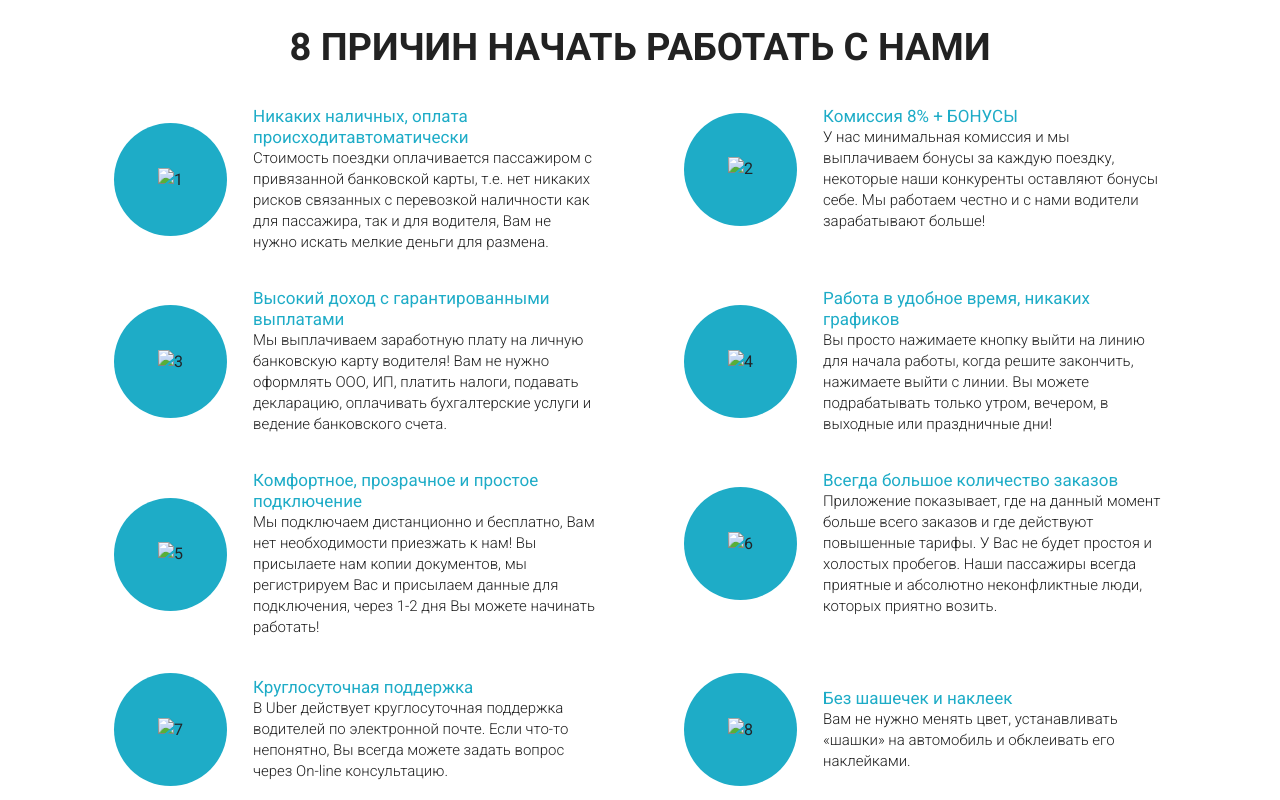
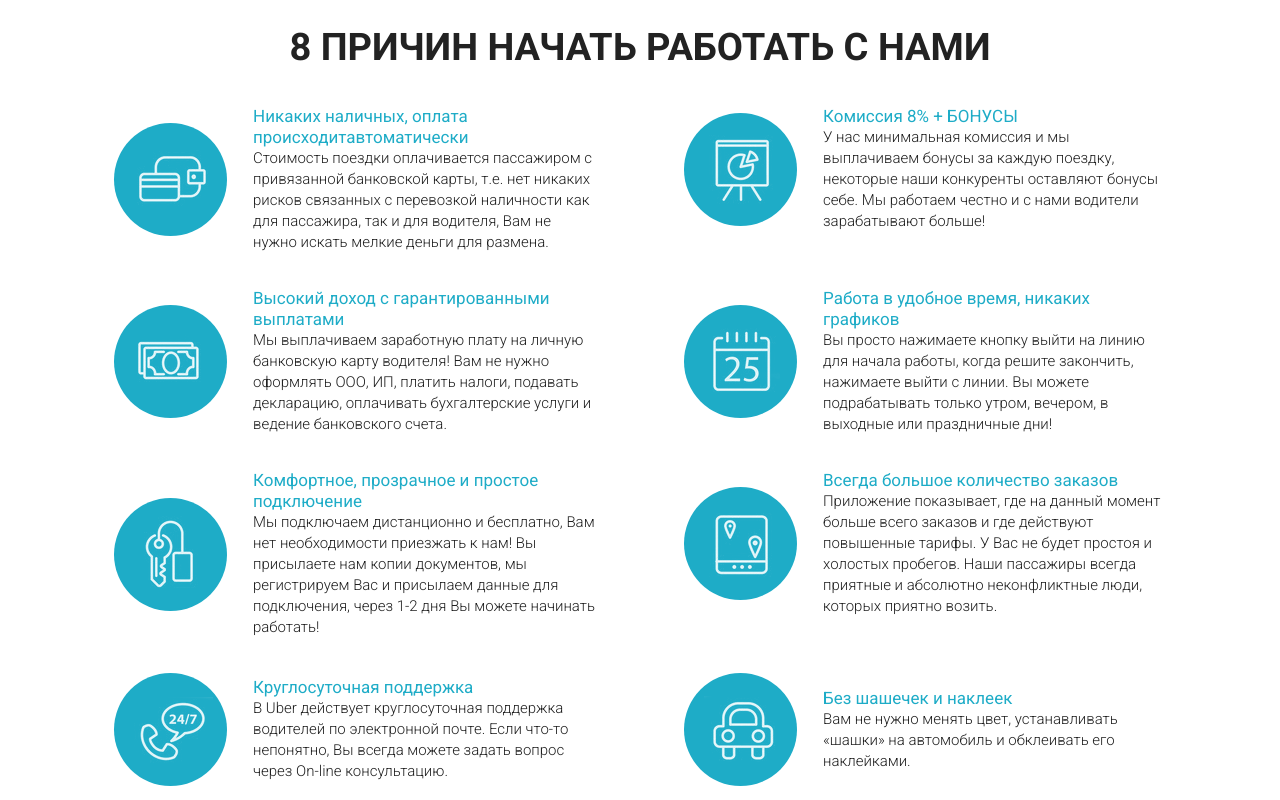
Before and after one commit to mrtrashmind/mrtrashmind.github.io, a plain HTML site: page index.html in a window 1280 px wide. Shown: the part 960-1760 px from the top of the page. Drawn offline with Linux system fonts and the light colour scheme.

Commit message:
Update index.html
Изменил путь до картинок, которые не отображались

```diff
--- a/index.html
+++ b/index.html
@@ -5,7 +5,7 @@
     <meta name="viewport" content="width=device-width, initial-scale=1.0">
     <meta http-equiv="X-UA-Compatible" content="ie=edge">
     <title>Document</title>
-    <link rel="shortcut icon" href="/src/icons/favicon.ico" type="image/x-icon">
+    <link rel="shortcut icon" href="../icons/favicon.ico" type="image/x-icon">
     <link href="https://fonts.googleapis.com/css?family=Roboto:100,300,400,700&display=swap&subset=cyrillic-ext" rel="stylesheet">
     <link rel="stylesheet" href="css/bootstrap-grid.min.css">
     <link rel="stylesheet" href="css/bootstrap-reboot.min.css">
@@ -35,7 +35,7 @@
             <div class="container">
                 <div class="row">
                     <div class="col-6 col-md-4 offset-md-1">
-                        <a href="#" class="subheader_logo"><img src="/src/icons/logo.png" alt="logo"></a>
+                        <a href="#" class="subheader_logo"><img src="../icons/logo.png" alt="logo"></a>
                         <div class="subheader_official">Официальный партнер Uber в Москве</div>
                     </div>
 
@@ -79,7 +79,7 @@
                 <div class="col-md-6">
                     <div class="reason_block">
                         <div class="reason_round">
-                            <img src="/src/icons/reas1.png" alt="1" class="reason_logo">
+                            <img src="../icons/reas1.png" alt="1" class="reason_logo">
                         </div>
                         <div class="reason_descr">
                             <div class="reason_label">Никаких наличных, оплата происходитавтоматически</div>
@@ -90,7 +90,7 @@
                 <div class="col-md-6">
                     <div class="reason_block">
                         <div class="reason_round">
-                            <img src="/src/icons/reas2.png" alt="2" class="reason_logo">
+                            <img src="../icons/reas2.png" alt="2" class="reason_logo">
                         </div>
                         <div class="reason_descr">
                             <div class="reason_label">Комиссия 8% + БОНУСЫ</div>
@@ -101,7 +101,7 @@
                 <div class="col-md-6">
                     <div class="reason_block">
                         <div class="reason_round">
-                            <img src="/src/icons/reas3.png" alt="3" class="reason_logo">
+                            <img src="../icons/reas3.png" alt="3" class="reason_logo">
                         </div>
                         <div class="reason_descr">
                             <div class="reason_label">Высокий доход с гарантированными выплатами</div>
@@ -112,7 +112,7 @@
                 <div class="col-md-6">
                     <div class="reason_block">
                         <div class="reason_round">
-                            <img src="/src/icons/reas4.png" alt="4" class="reason_logo">
+                            <img src="../icons/reas4.png" alt="4" class="reason_logo">
                         </div>
                         <div class="reason_descr">
                             <div class="reason_label">Работа в удобное время, никаких графиков</div>
@@ -124,7 +124,7 @@
                 <div class="col-md-6">
                     <div class="reason_block">
                         <div class="reason_round">
-                            <img src="/src/icons/reas5.png" alt="5" class="reason_logo">
+                            <img src="../icons/reas5.png" alt="5" class="reason_logo">
                         </div>
                         <div class="reason_descr">
                             <div class="reason_label">Комфортное, прозрачное и простое подключение</div>
@@ -136,7 +136,7 @@
                 <div class="col-md-6">
                     <div class="reason_block">
                         <div class="reason_round">
-                            <img src="/src/icons/reas6.png" alt="6" class="reason_logo">
+                            <img src="../icons/reas6.png" alt="6" class="reason_logo">
                         </div>
                         <div class="reason_descr">
                             <div class="reason_label">Всегда большое количество заказов</div>
@@ -148,7 +148,7 @@
                 <div class="col-md-6">
                     <div class="reason_block">
                         <div class="reason_round">
-                            <img src="/src/icons/reas7.png" alt="7" class="reason_logo">
+                            <img src="../icons/reas7.png" alt="7" class="reason_logo">
                         </div>
                         <div class="reason_descr">
                             <div class="reason_label">Круглосуточная поддержка</div>
@@ -159,7 +159,7 @@
                 <div class="col-md-6">
                     <div class="reason_block">
                         <div class="reason_round">
-                            <img src="/src/icons/reas8.png" alt="8" class="reason_logo">
+                            <img src="../icons/reas8.png" alt="8" class="reason_logo">
                         </div>
                         <div class="reason_descr">
                             <div class="reason_label">Без шашечек и наклеек</div>
@@ -224,7 +224,7 @@
             <div class="label_white">Возможности</div>
             <div class="label_sub_white">Выбор - отличная штука!</div>
             <div class="label_subtext_white">Закажите автомобиль, который подходит вам по стилю и бюджету</div>
-            <img src="/src/img/car.png" alt="" class="car_img">
+            <img src="../img/car.png" alt="" class="car_img">
             <div class="car_descr">Машины на каждый день.<br> Лучше, быстрее и дешевле, чем такси</div>
         </div>
     </section>
@@ -328,9 +328,9 @@
                 </div>
                 <div>
                     <div class="footer_mobile">
-                        <a href="#"><img src="/src/img/app_store.png" alt="appstore"></a>
-                        <a href="#"><img src="/src/img/google_play.png" alt="google play"></a>
-                        <a href="#"><img src="/src/img/windows_store.png" alt="windows store"></a>
+                        <a href="#"><img src="../img/app_store.png" alt="appstore"></a>
+                        <a href="#"><img src="../img/google_play.png" alt="google play"></a>
+                        <a href="#"><img src="../img/windows_store.png" alt="windows store"></a>
                     </div>
                 </div>
             </div>
```
